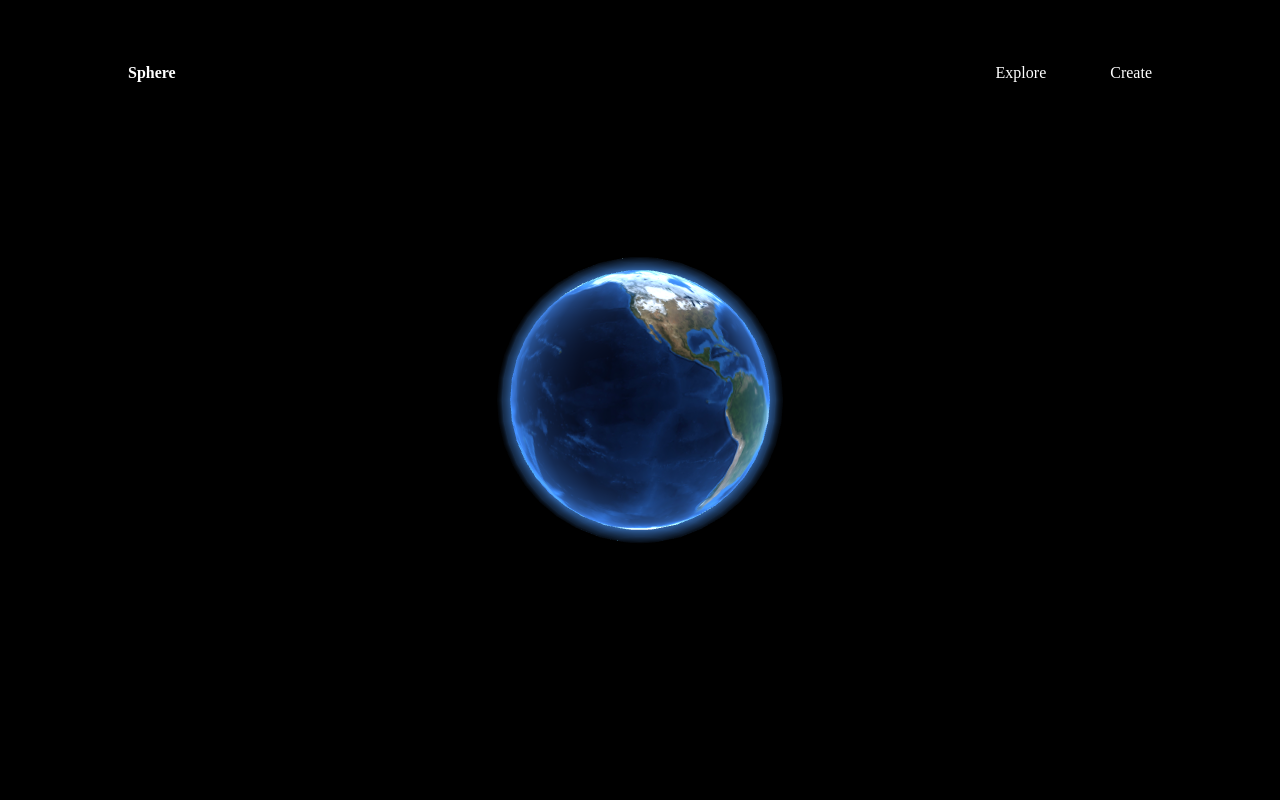
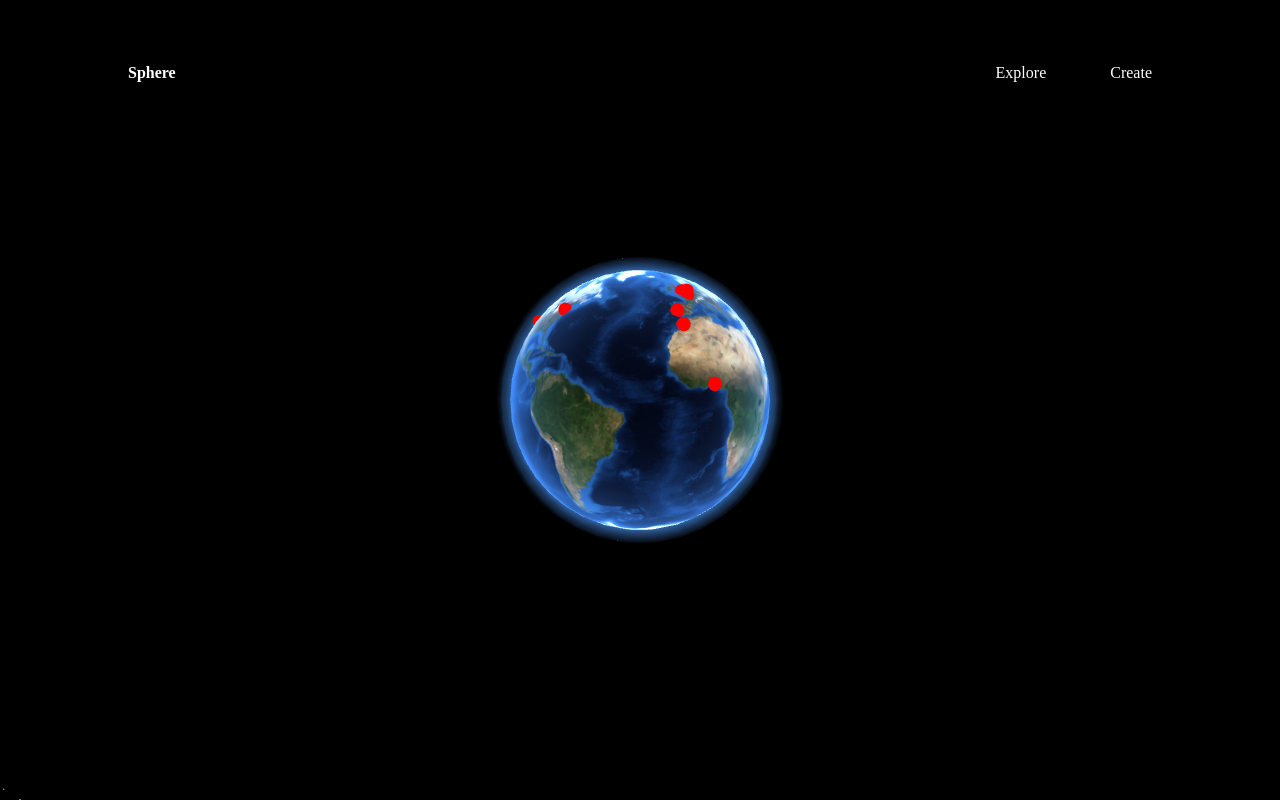
Before and after one commit to airraman/3jspractice, a website built with Vite: page index.html in a window 1280 px wide. Built offline with nearby package versions, Linux system fonts and the light colour scheme; animation ran at ten frames a second.

Commit message:
adding dynamic data

```diff
--- a/index.html
+++ b/index.html
@@ -7,6 +7,9 @@
     <title>Vite App</title>
   </head>
   <body>
+    <div>
+
+    </div>
     <canvas class="webgl"></canvas>
     <nav>
       <a href="/">Sphere</a>
@@ -15,7 +18,6 @@
         <li>Create</li>
       </ul>
     </nav>
-    <!-- <h1 class="title">Give it a spin</h1> -->
     <script type="module" src="/main.js"></script>
   </body>
 </html>
--- a/main.js
+++ b/main.js
@@ -50,18 +50,30 @@ const atmosphere = new THREE.Mesh(new THREE.SphereGeometry(2, 20, 20), new THREE
   color: 0xffffff
  })
 
- const starVertices = []
+ // STARTS HERE: Open AI's suggestion for making the stars go behind the planet //
+const starVertices = [];
+const planetRadius = 2; // Radius of the planet
+const starRadius = 2500; // Radius of the star sphere
 
+for (let i = 0; i < 10000; i++) {
+  const phi = Math.random() * Math.PI * 2; // Random azimuthal angle
+  const theta = Math.random() * Math.PI; // Random polar angle
 
- for (let i =0; i < 10000; i++){
-  const x = (Math.random() - .5) * 2000
-  const y = (Math.random() - .5) * 2000
-  const z = Math.random() * 2000
-  starVertices.push(x,y,z)
- }
+  const x = starRadius * Math.sin(theta) * Math.cos(phi);
+  const y = starRadius * Math.sin(theta) * Math.sin(phi);
+  const z = starRadius * Math.cos(theta);
+
+  const distance = Math.sqrt(x * x + y * y + z * z);
+  const normalizedX = x / distance * (starRadius + planetRadius);
+  const normalizedY = y / distance * (starRadius + planetRadius);
+  const normalizedZ = z / distance * (starRadius + planetRadius);
+
+  starVertices.push(normalizedX, normalizedY, normalizedZ);
+}
+
+// ENDS HERE: Open AI's suggestion for making the stars go behind the planet //
 
  starGeometry.setAttribute('position', new THREE.Float32BufferAttribute(starVertices, 3))
-
 
  console.log(starVertices)
 
@@ -87,6 +99,47 @@ const camera = new THREE.PerspectiveCamera(45, sizes.width/sizes.height)
 //Moving camera back since default is to be in same position as shape
 camera.position.z = 15
 scene.add(camera)
+
+
+
+function createPoint(lat, lng){
+
+  const point = new THREE.Mesh(new THREE.SphereGeometry(.1, 20, 20),
+new THREE.MeshBasicMaterial({
+  color:'#ff0000'
+})
+)
+  const latitude = (lat / 180) * Math.PI
+  const longitude = (lng/ 180) * Math.PI
+  const radius = 2
+
+  const x = radius * Math.cos(latitude) * Math.sin(longitude)
+  const y = radius * Math.sin(latitude)
+  const z = radius * Math.cos(latitude) * Math.cos(longitude)
+
+  point.position.x = x
+  point.position.y = y
+  point.position.z = z
+
+  sphere.rotation.y = -Math.PI/2
+
+  scene.add(point)
+}
+
+createPoint(48.8575, 2.3514)
+createPoint(52.3676, 4.9041)
+createPoint(51.5072, -0.1276)
+createPoint(31.6225, -7.9898)
+createPoint(38.7223, -9.1393)
+createPoint(40.6958, -73.9171)
+createPoint(37.8044, -122.2712)
+createPoint(6.3562, 2.4278)
+
+
+
+//48.8575° N, 2.3514° E = paris
+
+
 
 //Renderer
 
```
